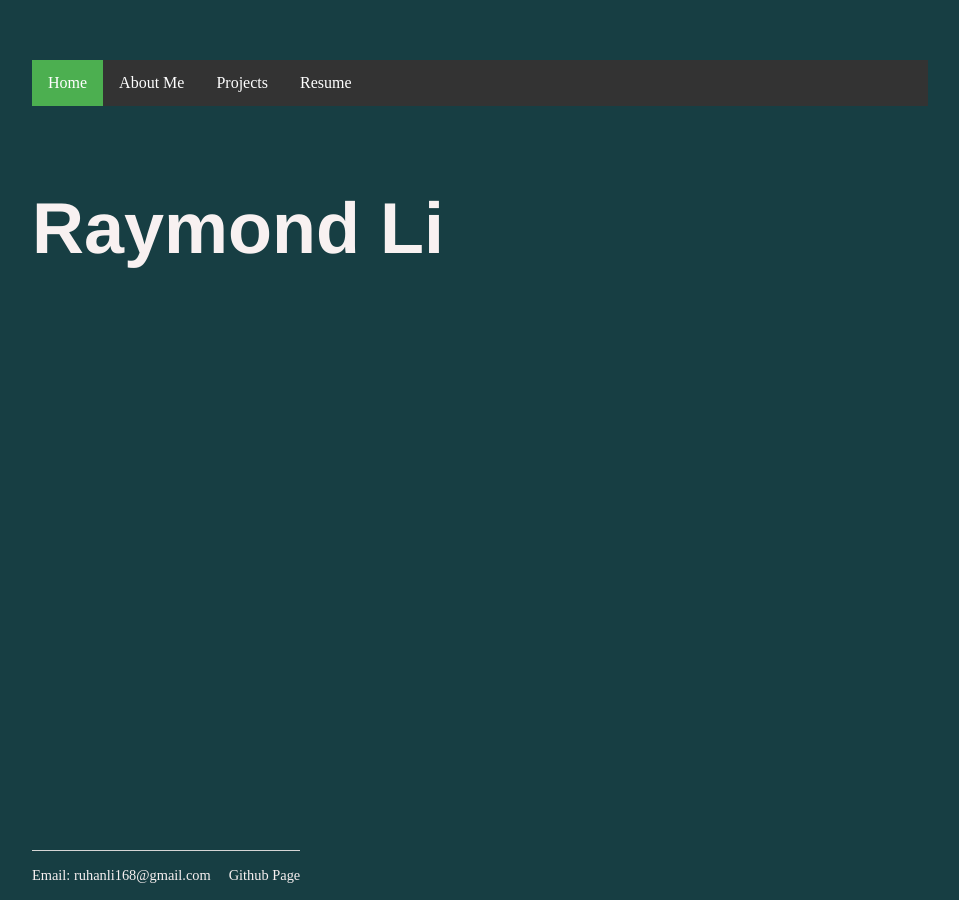
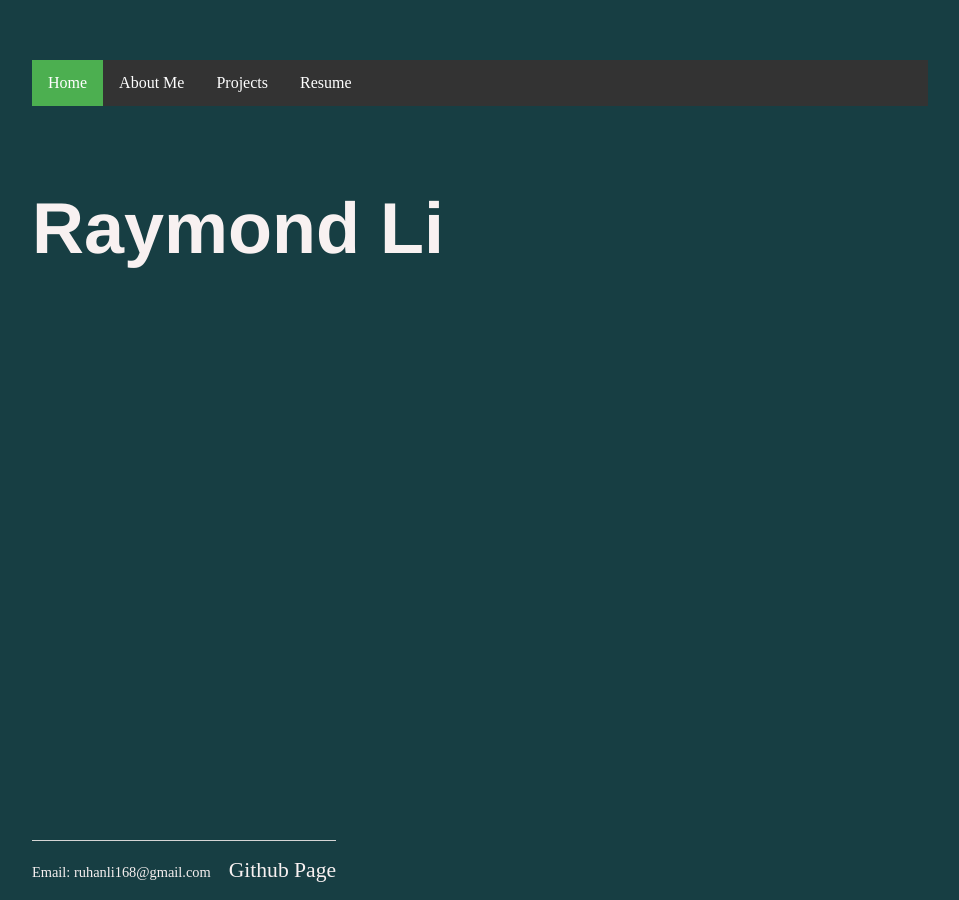
Before and after one commit to Raymoondo/RuhanLi.github.io-1, a Jekyll site: the page built from index.html, in a window 1280 px wide. Shown: the whole page, without its empty margins (160-1119 px from the left). Built offline with Jekyll 4.4.1, drawn with Linux system fonts in a browser that asks for light colours.

Commit message:
Update main.css

```diff
--- a/css/main.css
+++ b/css/main.css
@@ -46,6 +46,12 @@ p {
     color: #F8F1F1;
 }
 
+p a {
+    font-size: 1.5em;
+    line-height: 1.4em;
+    color: #d5d5d5;
+}
+
 footer {
     position:absolute;
     bottom:0;
```
